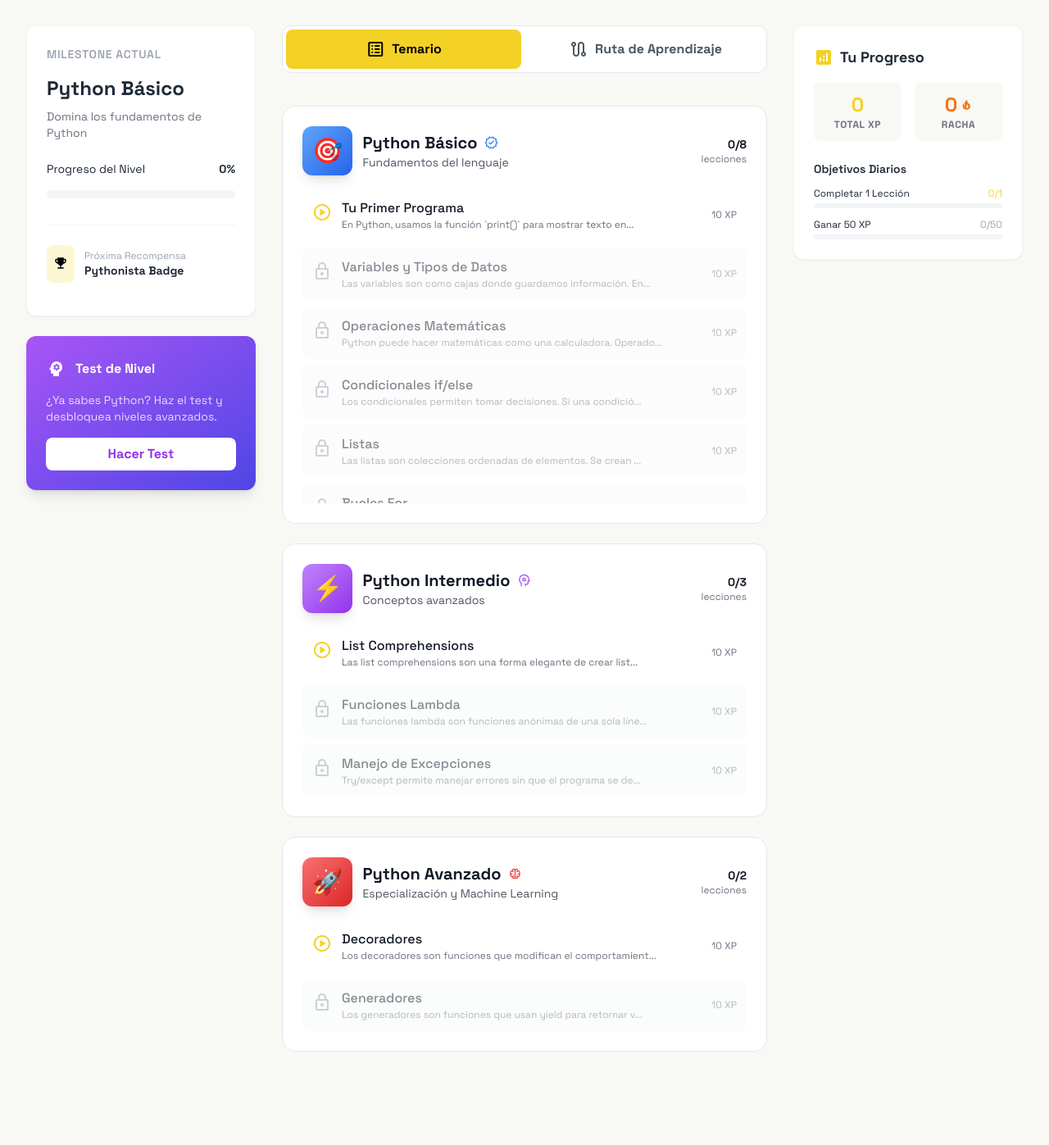
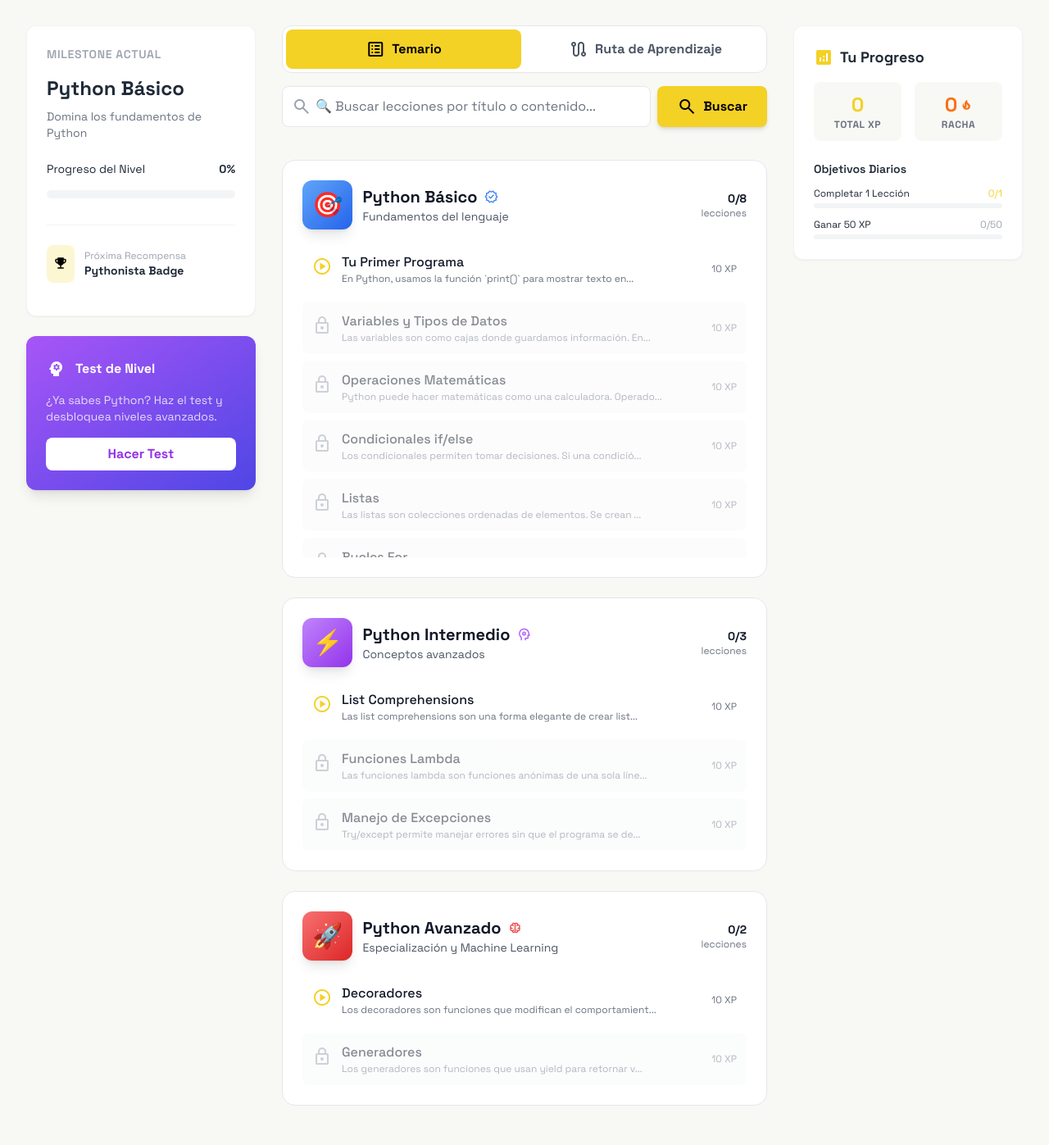
Before and after one commit to santiago25gotor/App_learnCode, a Flask app: page /course in a window 1280 px wide. Shown: the part 65-1462 px from the top of the page at 82% size. Before the commit the page ends 1348 px from the top, so only its background shows below. Run offline with Flask 3, Linux system fonts and the light colour scheme; the visitor is signed in with stand-in values (Sample User, id 1); some libraries are stand-ins or nearby versions.

Commit message:
Implements: Nuevo search

```diff
--- /dev/null
+++ b/static/js/search-system.js
@@ -0,0 +1,236 @@
+// ============================================
+// SISTEMA DE BÚSQUEDA - PYLEARN
+// ============================================
+
+let currentSearchQuery = '';
+let isSearchActive = false;
+
+// Realizar búsqueda
+async function performSearch() {
+    const query = document.getElementById('searchInput').value.trim();
+
+    if (!query) {
+        clearSearch();
+        return;
+    }
+
+    currentSearchQuery = query;
+    isSearchActive = true;
+
+    // Mostrar indicadores
+    document.getElementById('searchQuery').textContent = query;
+    document.getElementById('searchIndicator').classList.remove('hidden');
+    document.getElementById('clearSearchBtn').classList.remove('hidden');
+
+    try {
+        const response = await fetch(`/api/lessons/search?q=${encodeURIComponent(query)}`);
+        const data = await response.json();
+
+        if (data.success) {
+            const results = data.results;
+
+            // Mostrar cantidad de resultados
+            document.getElementById('searchResultsText').textContent =
+                `Se encontraron ${results.length} lección${results.length !== 1 ? 'es' : ''} que coinciden con tu búsqueda`;
+            document.getElementById('searchResults').classList.remove('hidden');
+            document.getElementById('noResults').classList.add('hidden');
+
+            // Renderizar según la pestaña activa
+            const activeTab = document.getElementById('tabSyllabus').classList.contains('bg-primary') ? 'syllabus' : 'path';
+
+            if (activeTab === 'syllabus') {
+                renderSyllabusSearch(results);
+            } else {
+                renderPathSearch(results);
+            }
+
+            // Si no hay resultados
+            if (results.length === 0) {
+                document.getElementById('searchResults').classList.add('hidden');
+                document.getElementById('noResults').classList.remove('hidden');
+            }
+
+        } else {
+            console.error('Error en búsqueda:', data.message);
+            showSearchError();
+        }
+    } catch (error) {
+        console.error('Error al buscar:', error);
+        showSearchError();
+    }
+}
+
+// Limpiar búsqueda
+function clearSearch() {
+    currentSearchQuery = '';
+    isSearchActive = false;
+
+    document.getElementById('searchInput').value = '';
+    document.getElementById('searchIndicator').classList.add('hidden');
+    document.getElementById('searchResults').classList.add('hidden');
+    document.getElementById('noResults').classList.add('hidden');
+    document.getElementById('clearSearchBtn').classList.add('hidden');
+
+    // Restaurar vista normal
+    const activeTab = document.getElementById('tabSyllabus').classList.contains('bg-primary') ? 'syllabus' : 'path';
+
+    if (activeTab === 'syllabus') {
+        renderSyllabus();
+    } else {
+        renderLearningPath();
+    }
+}
+
+// Renderizar resultados en vista Temario
+function renderSyllabusSearch(results) {
+    const categories = {
+        'Python Básico': { id: 'basicLessonsList', lessons: [] },
+        'Python Intermedio': { id: 'intermediateLessonsList', lessons: [] },
+        'Python Avanzado': { id: 'advancedLessonsList', lessons: [] }
+    };
+
+    results.forEach(lesson => {
+        const cat = lesson.categoria || 'Python Básico';
+        if (categories[cat]) {
+            categories[cat].lessons.push(lesson);
+        }
+    });
+
+    Object.entries(categories).forEach(([catName, catData]) => {
+        const container = document.getElementById(catData.id);
+        if (!container) return;
+
+        const lessons = catData.lessons;
+
+        if (lessons.length === 0) {
+            container.innerHTML = `
+                <div class="text-center text-gray-400 py-6 text-sm">
+                    <span class="material-symbols-outlined text-3xl mb-2 opacity-50">search_off</span>
+                    <p>No se encontraron resultados en esta categoría</p>
+                </div>
+            `;
+            return;
+        }
+
+        container.innerHTML = lessons.map(lesson => {
+            const isCompleted = completedLessons.includes(lesson.id);
+
+            return `
+                <div class="flex items-center gap-3 p-3 rounded-lg bg-yellow-50 dark:bg-yellow-900/10 border border-yellow-200 dark:border-yellow-800 hover:bg-yellow-100 dark:hover:bg-yellow-900/20 cursor-pointer transition-colors"
+                     onclick="startLesson('${lesson.id}')">
+                    <div class="flex-shrink-0">
+                        ${isCompleted ?
+                            '<span class="material-symbols-outlined text-green-600 dark:text-green-400">check_circle</span>' :
+                            '<span class="material-symbols-outlined text-primary">search</span>'
+                        }
+                    </div>
+                    <div class="flex-1 min-w-0">
+                        <div class="font-bold text-gray-900 dark:text-white truncate">${highlightMatch(lesson.titulo, currentSearchQuery)}</div>
+                        ${lesson.descripcion ? `<div class="text-xs text-gray-600 dark:text-gray-400 truncate">${highlightMatch(lesson.descripcion.substring(0, 80), currentSearchQuery)}...</div>` : ''}
+                    </div>
+                    <div class="flex items-center gap-2 text-xs">
+                        <span class="bg-primary/20 text-black dark:text-primary px-2 py-1 rounded font-bold">
+                            ${isCompleted ? '✓ +10 XP' : '10 XP'}
+                        </span>
+                    </div>
+                </div>
+            `;
+        }).join('');
+    });
+}
+
+// Renderizar resultados en vista Ruta de Aprendizaje
+function renderPathSearch(results) {
+    const container = document.getElementById('lessonsPath');
+
+    if (results.length === 0) {
+        container.innerHTML = `
+            <div class="flex flex-col items-center justify-center py-20 text-center">
+                <span class="material-symbols-outlined text-6xl text-gray-300 dark:text-gray-700 mb-4">search_off</span>
+                <h3 class="text-2xl font-bold text-gray-600 dark:text-gray-400 mb-2">No se encontraron resultados</h3>
+                <p class="text-gray-500 dark:text-gray-500 max-w-md">
+                    Intenta con otros términos de búsqueda o limpia los filtros
+                </p>
+            </div>
+        `;
+        return;
+    }
+
+    const completed = userProgress.completed_lessons || [];
+    let html = '';
+
+    results.forEach((lesson, index) => {
+        const isCompleted = completed.includes(lesson.id);
+        const alignment = index % 2 === 0 ? 'md:justify-end md:pr-12' : 'md:justify-start md:pl-12';
+
+        html += `
+            <div class="flex ${alignment} pl-16 md:pl-0 relative w-full">
+                <div class="absolute left-6 md:hidden w-5 h-5 -ml-0.5 rounded-full ${isCompleted ? 'bg-green-500' : 'bg-primary'} border-2 border-white dark:border-gray-900 top-1/2 -translate-y-1/2 z-10"></div>
+                <div class="w-full md:w-80 bg-white dark:bg-gray-900 p-6 rounded-xl shadow-xl border-2 ${isCompleted ? 'border-green-500' : 'border-primary'} hover:-translate-y-1 transition-transform duration-300 cursor-pointer" onclick="startLesson('${lesson.id}')">
+                    ${isCompleted ?
+                        '<div class="absolute -right-2 -top-2 bg-green-500 text-white rounded-full p-1 shadow-sm"><span class="material-icons text-sm">check</span></div>' :
+                        '<div class="absolute -right-2 -top-2 bg-primary text-black rounded-full p-2 shadow-lg"><span class="material-icons text-sm">search</span></div>'
+                    }
+                    <div class="flex justify-between items-start mb-3">
+                        <span class="bg-primary text-black text-xs font-bold px-2 py-1 rounded uppercase">Resultado</span>
+                        <span class="text-xs font-mono text-gray-500">#${lesson.numero_leccion}</span>
+                    </div>
+                    <h3 class="text-xl font-bold mb-2">${highlightMatch(lesson.titulo, currentSearchQuery)}</h3>
+                    <p class="text-gray-600 dark:text-gray-300 text-sm mb-4">${highlightMatch(lesson.descripcion?.substring(0, 100) || '', currentSearchQuery)}...</p>
+                    <div class="flex items-center justify-between">
+                        <span class="text-xs font-bold px-3 py-1 rounded-full ${isCompleted ? 'bg-green-100 dark:bg-green-900/30 text-green-700 dark:text-green-400' : 'bg-gray-100 dark:bg-gray-800 text-gray-600 dark:text-gray-400'}">
+                            ${lesson.categoria}
+                        </span>
+                        <span class="text-xs font-mono ${isCompleted ? 'text-green-600' : 'text-gray-600'} bg-gray-100 dark:bg-gray-800 px-2 py-1 rounded">
+                            ${isCompleted ? '✓ 10 XP' : '10 XP'}
+                        </span>
+                    </div>
+                </div>
+            </div>
+        `;
+    });
+
+    container.innerHTML = html;
+}
+
+// Resaltar coincidencias en el texto
+function highlightMatch(text, query) {
+    if (!text || !query) return text || '';
+
+    const regex = new RegExp(`(${query})`, 'gi');
+    return text.replace(regex, '<mark class="bg-primary/40 dark:bg-primary/20 px-1 rounded">$1</mark>');
+}
+
+// Mostrar error en búsqueda
+function showSearchError() {
+    document.getElementById('searchResults').classList.add('hidden');
+    document.getElementById('noResults').classList.remove('hidden');
+}
+
+// Inicializar event listeners
+document.addEventListener('DOMContentLoaded', function() {
+    const searchBtn = document.getElementById('searchBtn');
+    const searchInput = document.getElementById('searchInput');
+
+    if (searchBtn) {
+        searchBtn.addEventListener('click', performSearch);
+    }
+
+    if (searchInput) {
+        searchInput.addEventListener('keydown', (e) => {
+            if (e.key === 'Enter') {
+                e.preventDefault();
+                performSearch();
+            }
+        });
+
+        searchInput.addEventListener('input', (e) => {
+            const clearBtn = document.getElementById('clearSearchBtn');
+            if (e.target.value.trim()) {
+                clearBtn.classList.remove('hidden');
+            } else {
+                clearBtn.classList.add('hidden');
+            }
+        });
+    }
+});
--- a/templates/course_new.html
+++ b/templates/course_new.html
@@ -195,6 +195,63 @@
                         Ruta de Aprendizaje
                     </button>
                 </div>
+                <!-- 🆕 NUEVO: Barra de Búsqueda -->
+                <div class="mt-4 relative">
+                    <div class="flex gap-2">
+                        <div class="relative flex-1">
+                            <span class="material-symbols-outlined absolute left-3 top-1/2 -translate-y-1/2 text-gray-400">search</span>
+                            <input
+                                type="text"
+                                id="searchInput"
+                                placeholder="🔍 Buscar lecciones por título o contenido..."
+                                class="w-full pl-10 pr-10 py-3 bg-white dark:bg-gray-900 border border-gray-200 dark:border-gray-800 rounded-lg focus:outline-none focus:ring-2 focus:ring-primary focus:border-transparent transition-all"
+                                autocomplete="off"
+                            />
+                            <button
+                                id="clearSearchBtn"
+                                onclick="clearSearch()"
+                                class="absolute right-3 top-1/2 -translate-y-1/2 text-gray-400 hover:text-gray-600 dark:hover:text-gray-300 transition-colors hidden"
+                            >
+                                <span class="material-symbols-outlined">close</span>
+                            </button>
+                        </div>
+                        <button
+                            onclick="performSearch()"
+                            id="searchBtn"
+                            class="px-6 py-3 bg-primary hover:bg-yellow-400 text-black font-bold rounded-lg transition-all flex items-center gap-2 shadow-md hover:shadow-lg"
+                        >
+                            <span class="material-symbols-outlined">search</span>
+                            <span class="hidden sm:inline">Buscar</span>
+                        </button>
+                    </div>
+
+                    <!-- Indicador de búsqueda activa -->
+                    <div id="searchIndicator" class="hidden mt-2 flex items-center gap-2 text-sm">
+                        <span class="material-symbols-outlined text-primary text-lg">filter_alt</span>
+                        <span class="text-gray-600 dark:text-gray-400">
+                            Buscando: <strong id="searchQuery" class="text-black dark:text-white"></strong>
+                        </span>
+                        <button onclick="clearSearch()" class="ml-auto text-gray-500 hover:text-gray-700 dark:hover:text-gray-300 underline text-sm">
+                            Limpiar
+                        </button>
+                    </div>
+
+                    <!-- Mensaje de resultados -->
+                    <div id="searchResults" class="hidden mt-2 p-3 bg-blue-50 dark:bg-blue-900/20 border border-blue-200 dark:border-blue-800 rounded-lg">
+                        <div class="flex items-center gap-2 text-sm text-blue-700 dark:text-blue-300">
+                            <span class="material-symbols-outlined">info</span>
+                            <span id="searchResultsText"></span>
+                        </div>
+                    </div>
+
+                    <!-- Mensaje sin resultados -->
+                    <div id="noResults" class="hidden mt-2 p-3 bg-orange-50 dark:bg-orange-900/20 border border-orange-200 dark:border-orange-800 rounded-lg">
+                        <div class="flex items-center gap-2 text-sm text-orange-700 dark:text-orange-300">
+                            <span class="material-symbols-outlined">search_off</span>
+                            <span>No se encontraron lecciones. Intenta con otros términos.</span>
+                        </div>
+                    </div>
+                </div>
             </div>
 
             <!-- Tab Content: Temario -->
@@ -379,6 +436,9 @@
 
     <!-- Modal System -->
     <script src="/static/js/modal-system.js"></script>
+
+    <!-- Sistema de Búsqueda -->
+    <script src="/static/js/search-system.js"></script>
 
     <script>
         let allLessons = [];
@@ -642,7 +702,6 @@
 
         // Switch between tabs
         function switchTab(tabName) {
-            // Update tab buttons
             const tabs = {
                 syllabus: document.getElementById('tabSyllabus'),
                 path: document.getElementById('tabPath')
@@ -667,9 +726,14 @@
             tabs[tabName].classList.remove('text-gray-600', 'dark:text-gray-400', 'hover:bg-gray-100', 'dark:hover:bg-gray-800');
             contents[tabName].classList.remove('hidden');
 
-            // Load syllabus if not loaded yet
-            if (tabName === 'syllabus' && allLessons.length > 0) {
-                renderSyllabus();
+            // NUEVO: Si hay búsqueda activa, mantenerla
+            if (isSearchActive && currentSearchQuery) {
+                performSearch();
+            } else {
+                // Cargar vista normal
+                if (tabName === 'syllabus' && allLessons.length > 0) {
+                    renderSyllabus();
+                }
             }
         }
 
```
Also changed, not shown: backend/core/firebase.py (+29 -6 lines).
